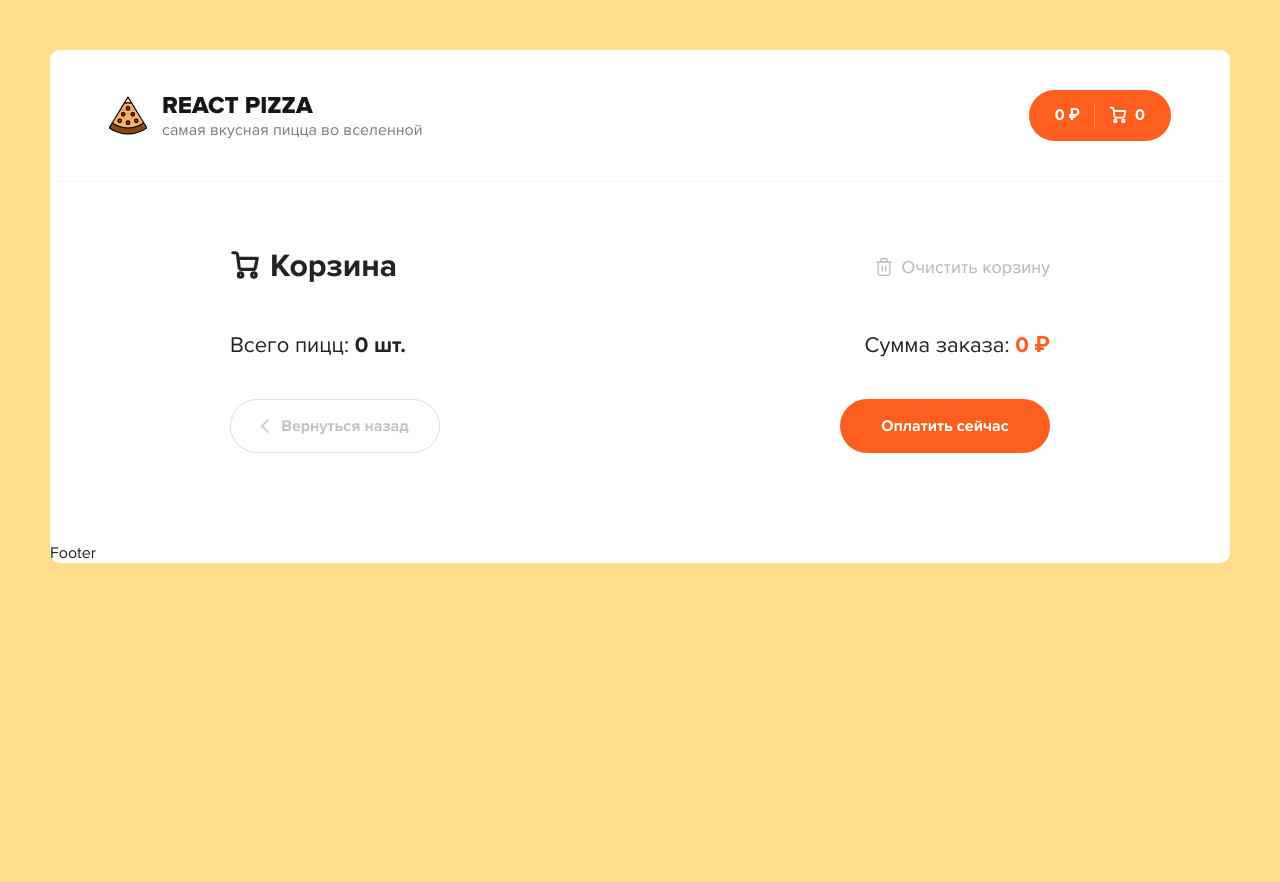
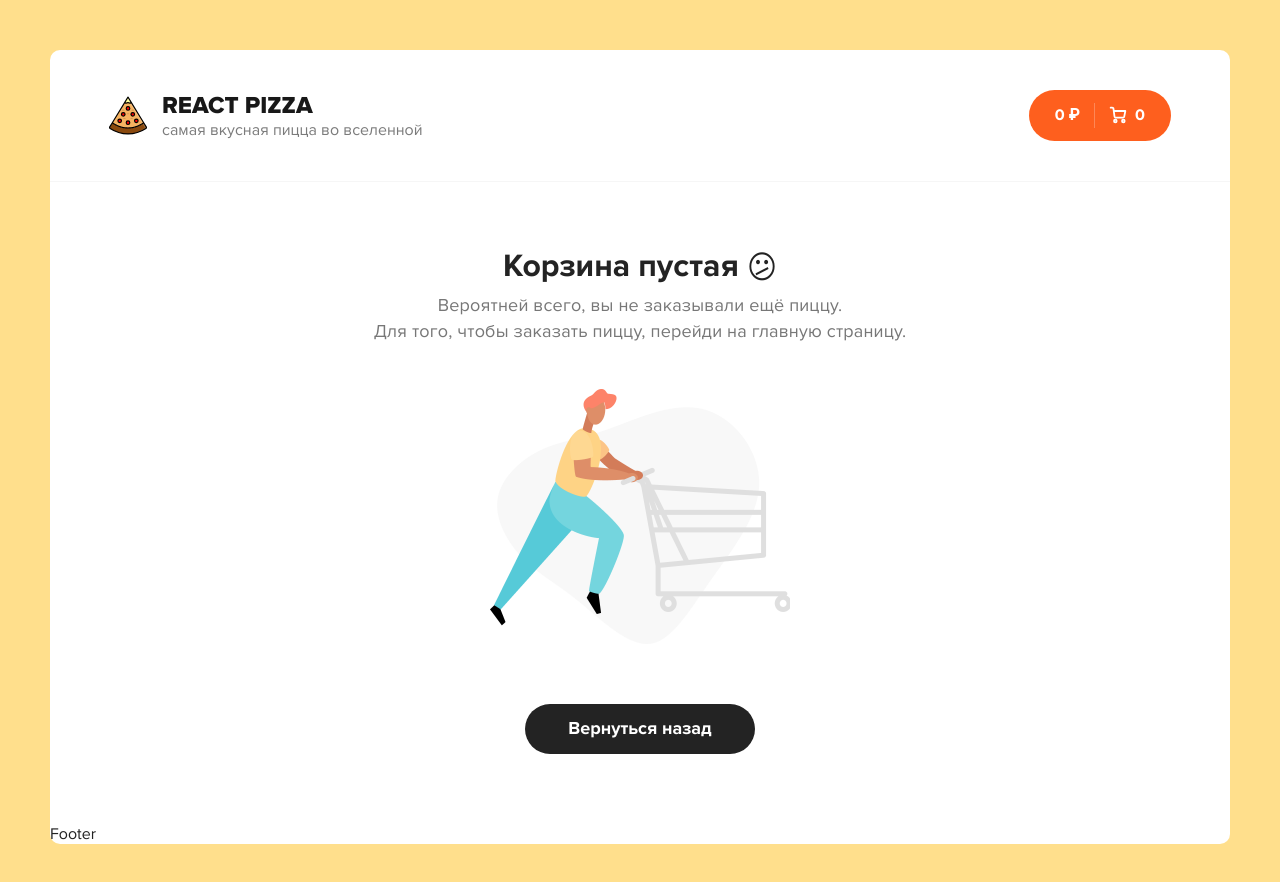
Before and after one commit to vakhno/Food-Store, a React (Create React App) app: page /Food-Store/cart in a window 1280 px wide. Shown: the top 882 px of the page. Before the commit the page ends 800 px from the top, so only its background shows below. Built offline with nearby package versions, Linux system fonts and the light colour scheme.

Commit message:
Added count nad price of each dish in cart

```diff
--- a/src/components/CartItem/CartItem.js
+++ b/src/components/CartItem/CartItem.js
@@ -1,6 +1,11 @@
 import React from 'react'
+import Button from '../DishesButton/DishesButton'
 
-function CartItem({name, type, size}) {
+function CartItem({id, name, type, size, count, price, removeDish}) {
+
+	const deleteDishFromList = () => {
+		removeDish(id)
+	}
 
 	return (
 		<div className="cart__item">
@@ -23,7 +28,7 @@ function CartItem({name, type, size}) {
 		</svg>
 
 		  </div>
-		  <b>2</b>
+		  <b>{count}</b>
 		  <div className="button button--outline button--circle cart__item-count-plus">
 			<svg width="10" height="10" viewBox="0 0 10 10" fill="none" xmlns="http://www.w3.org/2000/svg">
 		<path d="M5.92001 3.84V5.76V8.64C5.92001 9.17016 5.49017 9.6 4.96001 9.6C4.42985 9.6 4.00001 9.17016 4.00001 8.64L4 5.76L4.00001 3.84V0.96C4.00001 0.42984 4.42985 0 4.96001 0C5.49017 0 5.92001 0.42984 5.92001 0.96V3.84Z" fill="#EB5A1E"/>
@@ -33,16 +38,15 @@ function CartItem({name, type, size}) {
 		  </div>
 		</div>
 		<div className="cart__item-price">
-		  <b>770 ₽</b>
+		  <b>{price} ₽</b>
 		</div>
-		<div className="cart__item-remove">
-		  <div className="button button--outline button--circle">
+		<div className="cart__item-remove" onClick={deleteDishFromList}>
+		  <Button className="button--circle" outline>
 			<svg width="10" height="10" viewBox="0 0 10 10" fill="none" xmlns="http://www.w3.org/2000/svg">
 		<path d="M5.92001 3.84V5.76V8.64C5.92001 9.17016 5.49017 9.6 4.96001 9.6C4.42985 9.6 4.00001 9.17016 4.00001 8.64L4 5.76L4.00001 3.84V0.96C4.00001 0.42984 4.42985 0 4.96001 0C5.49017 0 5.92001 0.42984 5.92001 0.96V3.84Z" fill="#EB5A1E"/>
 		<path d="M5.75998 5.92001L3.83998 5.92001L0.959977 5.92001C0.429817 5.92001 -2.29533e-05 5.49017 -2.29301e-05 4.96001C-2.2907e-05 4.42985 0.429817 4.00001 0.959977 4.00001L3.83998 4L5.75998 4.00001L8.63998 4.00001C9.17014 4.00001 9.59998 4.42985 9.59998 4.96001C9.59998 5.49017 9.17014 5.92001 8.63998 5.92001L5.75998 5.92001Z" fill="#EB5A1E"/>
 		</svg>
-
-		  </div>
+		  </Button>
 		</div>
 		</div>
 	)
--- a/src/pages/Cart/Cart.js
+++ b/src/pages/Cart/Cart.js
@@ -1,15 +1,31 @@
 import React from 'react'
+import emptyImage from '../../images/empty-cart.png'
 import {CartItem} from '../../components'
-import {useSelector} from 'react-redux'
+import {clearCart, removeCartItem} from '../../redux/actions/cart'
+import {useSelector, useDispatch} from 'react-redux'
+import {Link} from 'react-router-dom'
 
 function Cart() {
 	const {totalPrice, totalCount, items } = useSelector( ({cart}) => cart)
-	const addedDishes = Object.keys(items).map( dish => items[dish][0])
+	const addedDishes = Object.values(items).map( dish => Object.values(dish).map( elem => Object.values(elem).map(elem => elem ) ) )
+	const dispatch = useDispatch()
 
-	console.log(items)
+	const onClearCart = () => {
+		if(window.confirm('Очистить корзину')){
+			dispatch(clearCart())
+		}
+	}
+
+	const onRemoveCartItem = (id) => {
+		if(window.confirm('Удалить?')){
+			dispatch(removeCartItem(id))
+		}
+	}
 
 	return (
 		<div className="container container--cart">
+			{
+				totalCount ?
 				<div className="cart">
 				<div className="cart__top">
 				  <h2 className="content__title"><svg width="18" height="18" viewBox="0 0 18 18" fill="none" xmlns="http://www.w3.org/2000/svg">
@@ -18,7 +34,7 @@ function Cart() {
 	  <path d="M4.78002 4.99999H16.3334L15.2134 10.5933C15.1524 10.9003 14.9854 11.176 14.7417 11.3722C14.4979 11.5684 14.1929 11.6727 13.88 11.6667H6.83335C6.50781 11.6694 6.1925 11.553 5.94689 11.3393C5.70128 11.1256 5.54233 10.8295 5.50002 10.5067L4.48669 2.82666C4.44466 2.50615 4.28764 2.21182 4.04482 1.99844C3.80201 1.78505 3.48994 1.66715 3.16669 1.66666H1.66669" stroke="white" strokeWidth="1.8" strokeLinecap="round" strokeLinejoin="round"/>
 	  </svg>
 	  Корзина</h2>
-			<div className="cart__clear">
+				  <div className="cart__clear" onClick={onClearCart}>
 					<svg width="20" height="20" viewBox="0 0 20 20" fill="none" xmlns="http://www.w3.org/2000/svg">
 	  <path d="M2.5 5H4.16667H17.5" stroke="#B6B6B6" strokeWidth="1.2" strokeLinecap="round" strokeLinejoin="round"/>
 	  <path d="M6.66663 5.00001V3.33334C6.66663 2.89131 6.84222 2.46739 7.15478 2.15483C7.46734 1.84227 7.89127 1.66667 8.33329 1.66667H11.6666C12.1087 1.66667 12.5326 1.84227 12.8451 2.15483C13.1577 2.46739 13.3333 2.89131 13.3333 3.33334V5.00001M15.8333 5.00001V16.6667C15.8333 17.1087 15.6577 17.5326 15.3451 17.8452C15.0326 18.1577 14.6087 18.3333 14.1666 18.3333H5.83329C5.39127 18.3333 4.96734 18.1577 4.65478 17.8452C4.34222 17.5326 4.16663 17.1087 4.16663 16.6667V5.00001H15.8333Z" stroke="#B6B6B6" strokeWidth="1.2" strokeLinecap="round" strokeLinejoin="round"/>
@@ -31,7 +47,7 @@ function Cart() {
 				</div>
 				<div className="content__items">
 				  {
-				addedDishes.map( elem => <CartItem name={elem.name} type={elem.type} size={elem.size}></CartItem>)
+					  addedDishes.map(elem => elem.map( (elem, index) => <CartItem id={`${elem[0].id}.${++index}`} name={elem[0].name} type={elem[0].type} size={elem[0].size} count={elem.length} price={elem[0].price * elem.length} removeDish={onRemoveCartItem} ></CartItem> ))
 				  }
 				</div>
 				<div className="cart__bottom">
@@ -40,19 +56,33 @@ function Cart() {
 					<span> Сумма заказа: <b>{totalPrice} ₽</b> </span>
 				  </div>
 				  <div className="cart__bottom-buttons">
-			  <a href="/" className="button button--outline button--add go-back-btn">
+					<Link to="/dishes" className="button button--outline button--add go-back-btn">
 					  <svg width="8" height="14" viewBox="0 0 8 14" fill="none" xmlns="http://www.w3.org/2000/svg">
 	  <path d="M7 13L1 6.93015L6.86175 1" stroke="#D3D3D3" strokeWidth="1.5" strokeLinecap="round" strokeLinejoin="round"/>
 	  </svg>
-
 					  <span>Вернуться назад</span>
-			  </a>
+					</Link>
 					<div className="button pay-btn">
 					  <span>Оплатить сейчас</span>
 					</div>
 				  </div>
 				</div>
 			  </div>
+			  :
+			  <div className="cart cart--empty">
+			  <h2>Корзина пустая <icon>😕</icon></h2>
+			  <p>
+				Вероятней всего, вы не заказывали ещё пиццу.<br />
+				Для того, чтобы заказать пиццу, перейди на главную страницу.
+			  </p>
+			  <img src={emptyImage} alt="Empty cart" />
+			  <Link to="/dishes" className="button button--black">
+				<span>Вернуться назад</span>
+			  </Link>
+			</div>
+
+			}
+
 		</div>
 	)
 }
--- a/src/redux/actions/cart.js
+++ b/src/redux/actions/cart.js
@@ -2,3 +2,11 @@ export const addDisheToCart = (dish) => ({
 	type: 'ADD_DISH_CART',
 	payload: dish,
 })
+
+export const clearCart = () => ({
+	type: 'CLEAR_CART'
+})
+
+export const removeCartItem = (id) => ({
+	type: 'REMOVE_CART_ITEM'
+})
--- a/src/redux/reducers/cart.js
+++ b/src/redux/reducers/cart.js
@@ -34,7 +34,6 @@ const cart = (state = initialState, action) => {
 					? {[action.payload.id+0.1]: [action.payload]}
 					: placeNewDish(state, action.payload)
 			}
-
 			return {
 				...state,
 				items: newItems,
@@ -42,6 +41,18 @@ const cart = (state = initialState, action) => {
 				totalCount: calculateTotalCount(newItems),
 			}
 		}
+		case 'CLEAR_CART':
+			return {
+				...state,
+				items: {},
+				totalPrice: 0,
+				totalCount: 0,
+			}
+		case 'REMOVE_CART_ITEM':
+			return {
+				...state,
+				// items: Object.values(items).filter()
+			}
 		default:
 			return state
 	}
```
Lines whose indentation alone changed are shown as unchanged.
